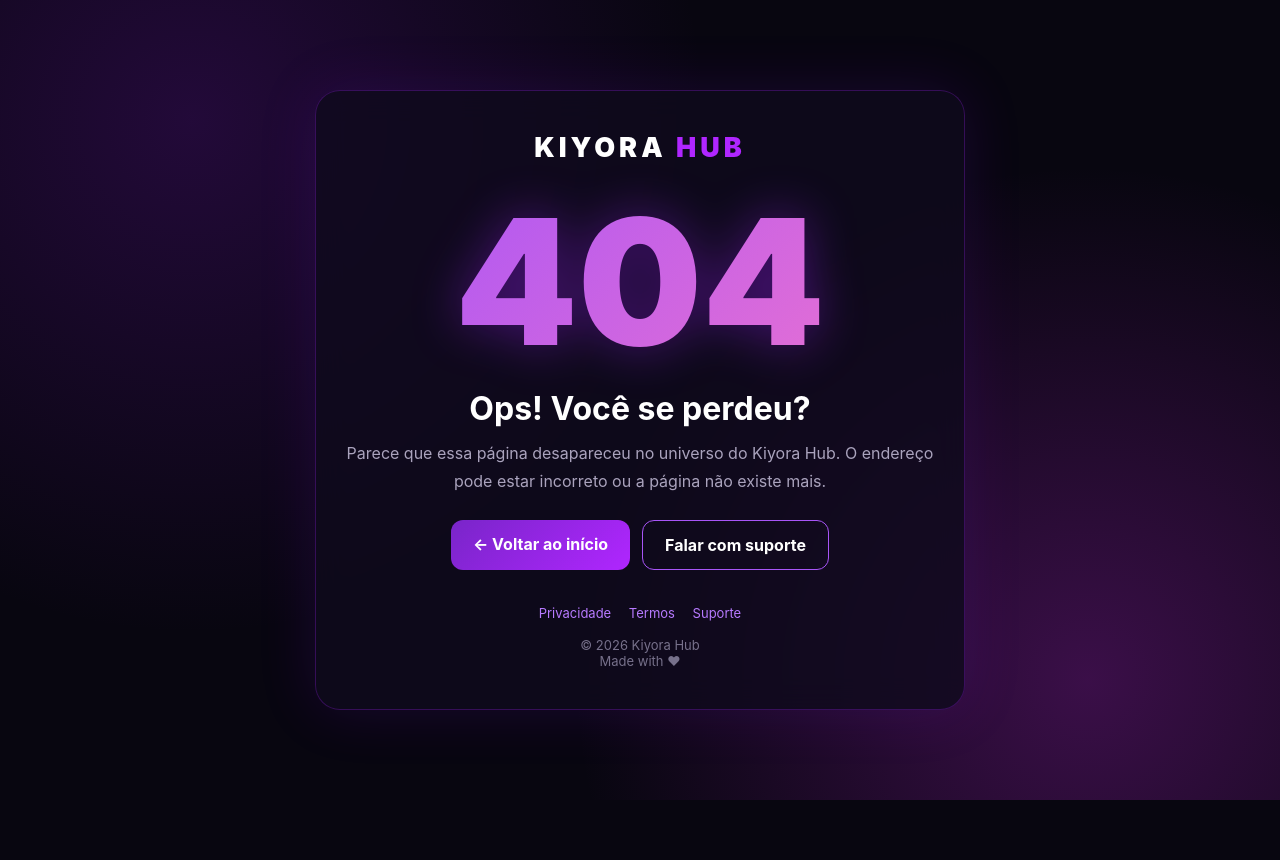
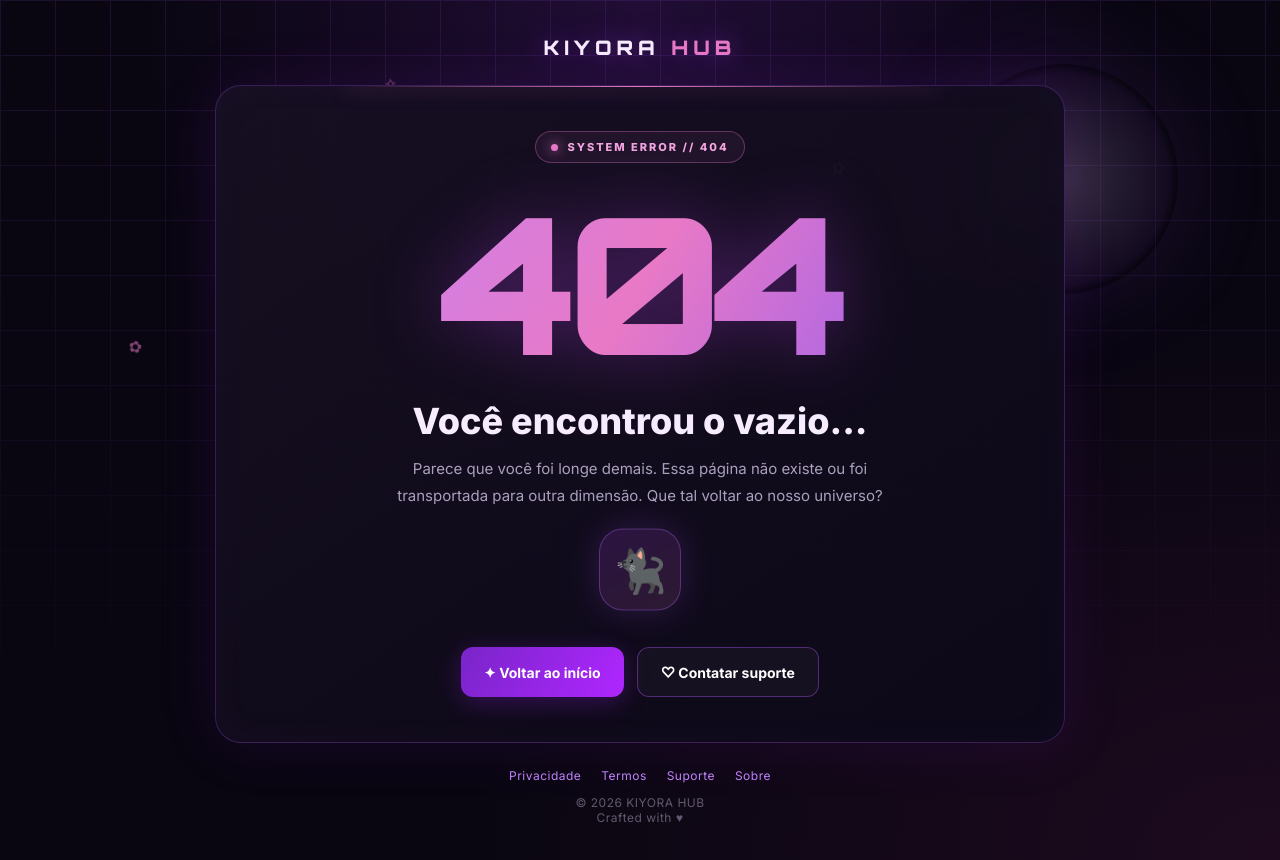
Before and after one commit to GZEE-SCRIPTS-DEV/Kiyora-Hub, a plain HTML site: page 404.html in a window 1280 px wide. Before the commit the page ends 800 px from the top, so only its background shows below. Drawn offline with Linux system fonts and the light colour scheme.

Commit message:
Update 404.html

```diff
--- a/404.html
+++ b/404.html
@@ -4,10 +4,21 @@
 <head>
 <meta charset="UTF-8">
 <meta name="viewport" content="width=device-width, initial-scale=1">
+<meta name="theme-color" content="#090611">
 <meta name="robots" content="noindex">
-<title>404 | Kiyora Hub</title>
+<title>404 — Kiyora Hub</title>
 
 <style>
+@import url('https://fonts.googleapis.com/css2?family=Orbitron:wght@500;700;900&family=Inter:wght@400;500;600;700;800&display=swap');
+
+:root {
+  --purple: #a855f7;
+  --pink: #e879c6;
+  --white: #f7edff;
+  --muted: #aaa0bd;
+  --bg: #090611;
+}
+
 * {
   margin: 0;
   padding: 0;
@@ -16,37 +27,91 @@
 
 body {
   min-height: 100vh;
+  min-height: 100dvh;
+  overflow-x: hidden;
+  background:
+    radial-gradient(ellipse at 50% 0%, #64209a44, transparent 55%),
+    radial-gradient(ellipse at 100% 100%, #a3267b22, transparent 45%),
+    var(--bg);
+  color: var(--white);
+  font-family: Inter, sans-serif;
+}
+
+/* FUNDO */
+
+.background {
+  position: fixed;
+  inset: 0;
+  pointer-events: none;
+  overflow: hidden;
+  z-index: 0;
+}
+
+.grid {
+  position: absolute;
+  inset: 0;
+  opacity: .13;
+  background-image:
+    linear-gradient(#a855f7 1px, transparent 1px),
+    linear-gradient(90deg, #a855f7 1px, transparent 1px);
+  background-size: 55px 55px;
+  mask-image: linear-gradient(to bottom, black, transparent);
+}
+
+.moon {
+  position: absolute;
+  width: 230px;
+  height: 230px;
+  border-radius: 50%;
+  top: 8%;
+  right: 8%;
+  background: radial-gradient(circle, #e8caff33, #a855f711 65%, transparent 70%);
+  box-shadow: 0 0 100px #a855f722;
+}
+
+.petal {
+  position: absolute;
+  top: -30px;
+  color: #e879c6;
+  opacity: .55;
+  animation: fall linear infinite;
+}
+
+.petal:nth-child(3) { left: 10%; animation-duration: 12s; }
+.petal:nth-child(4) { left: 30%; animation-duration: 17s; animation-delay: 3s; }
+.petal:nth-child(5) { left: 65%; animation-duration: 14s; animation-delay: 2s; }
+.petal:nth-child(6) { left: 88%; animation-duration: 19s; animation-delay: 5s; }
+
+@keyframes fall {
+  to {
+    transform: translateY(110vh) rotate(720deg);
+  }
+}
+
+/* CONTEÚDO */
+
+main {
+  position: relative;
+  z-index: 2;
+  min-height: 100vh;
+  min-height: 100dvh;
   display: flex;
   align-items: center;
   justify-content: center;
-  overflow: hidden;
-  padding: 20px;
-  font-family: Inter, Arial, sans-serif;
-  color: #fff;
-  background:
-    radial-gradient(circle at 15% 15%, #58118b55, transparent 40%),
-    radial-gradient(circle at 85% 85%, #a020b955, transparent 40%),
-    #080610;
+  padding: 35px 20px;
 }
 
-.container {
+.wrapper {
   width: 100%;
-  max-width: 650px;
+  max-width: 850px;
   text-align: center;
-  padding: 40px 25px;
-  position: relative;
-  border: 1px solid #a020ff44;
-  border-radius: 25px;
-  background: #100b1dcc;
-  box-shadow: 0 0 60px #8b16ff22;
-  backdrop-filter: blur(15px);
-  animation: appear .8s ease;
+  animation: entrance 1s ease;
 }
 
-@keyframes appear {
+@keyframes entrance {
   from {
     opacity: 0;
-    transform: translateY(25px);
+    transform: translateY(35px);
   }
   to {
     opacity: 1;
@@ -54,82 +119,210 @@ body {
   }
 }
 
-.logo {
-  font-size: 27px;
+.brand {
+  font-family: Orbitron, sans-serif;
+  font-size: 20px;
   font-weight: 900;
-  letter-spacing: 4px;
-  margin-bottom: 30px;
+  letter-spacing: 5px;
+  margin-bottom: 25px;
+  text-shadow: 0 0 25px #a855f788;
 }
 
-.logo span {
-  color: #b026ff;
+.brand span {
+  color: var(--pink);
+}
+
+/* PAINEL */
+
+.panel {
+  position: relative;
+  overflow: hidden;
+  padding: 45px 30px;
+  border: 1px solid #a855f744;
+  border-radius: 26px;
+  background: linear-gradient(145deg, #171022ed, #0d0918f5);
+  box-shadow:
+    0 0 60px #8b20cf20,
+    inset 0 0 40px #a855f708;
+}
+
+.panel::before {
+  content: "";
+  position: absolute;
+  top: 0;
+  left: 15%;
+  width: 70%;
+  height: 1px;
+  background: linear-gradient(90deg, transparent, #e879c6, transparent);
+  box-shadow: 0 0 20px #e879c6;
+}
+
+.status {
+  display: inline-flex;
+  align-items: center;
+  gap: 9px;
+  padding: 8px 15px;
+  border: 1px solid #e879c655;
+  border-radius: 30px;
+  background: #e879c610;
+  color: #f2a5df;
+  font-size: 11px;
+  letter-spacing: 2px;
+  font-weight: 800;
+  margin-bottom: 15px;
+}
+
+.dot {
+  width: 7px;
+  height: 7px;
+  border-radius: 50%;
+  background: #e879c6;
+  box-shadow: 0 0 12px #e879c6;
 }
 
 .error {
-  font-size: clamp(100px, 25vw, 175px);
+  font-family: Orbitron, sans-serif;
+  font-size: clamp(100px, 22vw, 190px);
   font-weight: 900;
-  line-height: 1;
-  background: linear-gradient(135deg, #a855f7, #ec72d0);
+  line-height: 1.1;
+  letter-spacing: -12px;
+  background: linear-gradient(120deg, #c084fc, #e879c6, #8b5cf6);
+  background-clip: text;
   -webkit-background-clip: text;
-  background-clip: text;
   color: transparent;
-  filter: drop-shadow(0 0 25px #a020ff66);
+  filter: drop-shadow(0 0 25px #a855f755);
+  animation: glow 4s ease-in-out infinite;
+}
+
+@keyframes glow {
+  50% {
+    filter: drop-shadow(0 0 45px #c026d355);
+  }
 }
 
 h1 {
-  font-size: clamp(22px, 5vw, 32px);
-  margin: 20px 0 12px;
+  font-size: clamp(23px, 5vw, 36px);
+  font-weight: 800;
+  margin: 12px 0;
 }
 
-p {
-  color: #aaa3bd;
-  line-height: 1.7;
-  margin-bottom: 25px;
+.description {
+  max-width: 520px;
+  margin: 0 auto;
+  color: var(--muted);
+  font-size: 15px;
+  line-height: 1.8;
 }
+
+/* PERSONAGEM DECORATIVA */
+
+.character {
+  display: inline-flex;
+  align-items: center;
+  justify-content: center;
+  margin: 24px 0 5px;
+  width: 82px;
+  height: 82px;
+  border-radius: 24px;
+  border: 1px solid #b76aff55;
+  background: linear-gradient(145deg, #54207b66, #e879c622);
+  font-size: 43px;
+  box-shadow: 0 0 35px #a855f733;
+  animation: float 4s ease-in-out infinite;
+}
+
+@keyframes float {
+  50% { transform: translateY(-9px); }
+}
+
+/* BOTÕES */
 
 .buttons {
   display: flex;
   justify-content: center;
   flex-wrap: wrap;
-  gap: 12px;
+  gap: 13px;
+  margin-top: 27px;
 }
 
 .btn {
-  display: inline-block;
-  padding: 14px 22px;
+  display: inline-flex;
+  align-items: center;
+  justify-content: center;
+  gap: 9px;
+  min-height: 50px;
+  padding: 13px 23px;
   border-radius: 12px;
+  border: 1px solid #a855f766;
   text-decoration: none;
-  font-weight: bold;
+  font-weight: 700;
+  font-size: 14px;
   color: white;
-  border: 1px solid #a855f7;
-  transition: .25s;
+  background: #ffffff08;
+  transition: .3s;
 }
 
 .btn.primary {
-  background: linear-gradient(135deg, #7925c9, #b026ff);
+  background: linear-gradient(120deg, #7925c9, #b026ff);
   border: none;
+  box-shadow: 0 5px 25px #a020ff44;
 }
 
 .btn:hover {
   transform: translateY(-4px);
-  box-shadow: 0 0 25px #a020ff66;
+  box-shadow: 0 0 28px #a855f755;
 }
 
+.btn.secondary:hover {
+  border-color: var(--pink);
+}
+
+/* RODAPÉ */
+
 footer {
-  margin-top: 35px;
-  color: #77718b;
-  font-size: 13px;
+  margin-top: 25px;
+  color: #797188;
+  font-size: 12px;
+  letter-spacing: .5px;
 }
 
 footer a {
-  color: #b77aff;
+  color: #c084fc;
   text-decoration: none;
-  margin: 0 7px;
+  margin: 0 8px;
 }
 
-@media(max-width: 480px) {
-  .container {
-    padding: 35px 18px;
+footer a:hover {
+  color: var(--pink);
+}
+
+.copyright {
+  margin-top: 12px;
+  color: #625970;
+}
+
+/* MOBILE */
+
+@media(max-width: 500px) {
+  main {
+    padding: 20px 13px;
+  }
+
+  .panel {
+    padding: 35px 19px;
+    border-radius: 20px;
+  }
+
+  .brand {
+    font-size: 17px;
+  }
+
+  .error {
+    letter-spacing: -7px;
+  }
+
+  .description {
+    font-size: 13px;
   }
 
   .buttons {
@@ -138,6 +331,12 @@ footer a {
 
   .btn {
     width: 100%;
+  }
+
+  .moon {
+    width: 160px;
+    height: 160px;
+    right: -35px;
   }
 }
 
@@ -152,58 +351,94 @@ footer a {
 
 <body>
 
-<main class="container">
+<div class="background">
+  <div class="grid"></div>
+  <div class="moon"></div>
+  <span class="petal">✿</span>
+  <span class="petal">✧</span>
+  <span class="petal">✿</span>
+  <span class="petal">✧</span>
+</div>
 
-  <div class="logo">
+<main>
+  <div class="wrapper">
+
+    <div class="brand">
       KIYORA <span>HUB</span>
+    </div>
+
+    <section class="panel">
+
+      <div class="status">
+        <span class="dot"></span>
+        SYSTEM ERROR // 404
       </div>
 
       <div class="error">404</div>
 
-  <h1>Ops! Você se perdeu?</h1>
+      <h1>Você encontrou o vazio...</h1>
 
-  <p>
-    Parece que essa página desapareceu no universo
-    do Kiyora Hub. O endereço pode estar incorreto
-    ou a página não existe mais.
+      <p class="description">
+        Parece que você foi longe demais.
+        Essa página não existe ou foi transportada
+        para outra dimensão. Que tal voltar ao
+        nosso universo?
       </p>
+
+      <div class="character" aria-hidden="true">
+        🐈‍⬛
+      </div>
 
       <div class="buttons">
 
         <a href="/" class="btn primary">
-      ← Voltar ao início
+          ✦ Voltar ao início
         </a>
 
         <a
           href="https://wa.me/5599920029406"
-      class="btn"
+          id="support"
+          class="btn secondary"
           target="_blank"
           rel="noopener noreferrer"
         >
-      Falar com suporte
+          ♡ Contatar suporte
         </a>
 
       </div>
+
+    </section>
 
     <footer>
       <div>
         <a href="/privacidade.html">Privacidade</a>
         <a href="/termos.html">Termos</a>
         <a href="/suporte.html">Suporte</a>
+        <a href="/sobre.html">Sobre</a>
       </div>
 
+      <div class="copyright">
+        © <span id="year">2026</span> KIYORA HUB
         <br>
-
-    © <span id="year"></span> Kiyora Hub
-    <br>
-    Made with ♥
+        Crafted with ♥
+      </div>
     </footer>
 
+  </div>
 </main>
 
 <script>
 document.getElementById("year").textContent =
   new Date().getFullYear();
+
+const support = document.getElementById("support");
+
+support.href =
+  "https://wa.me/5599920029406?text=" +
+  encodeURIComponent(
+    "Olá! Encontrei um erro 404 no Kiyora Hub: " +
+    location.href
+  );
 </script>
 
 </body>
```
Lines whose indentation alone changed are shown as unchanged.
